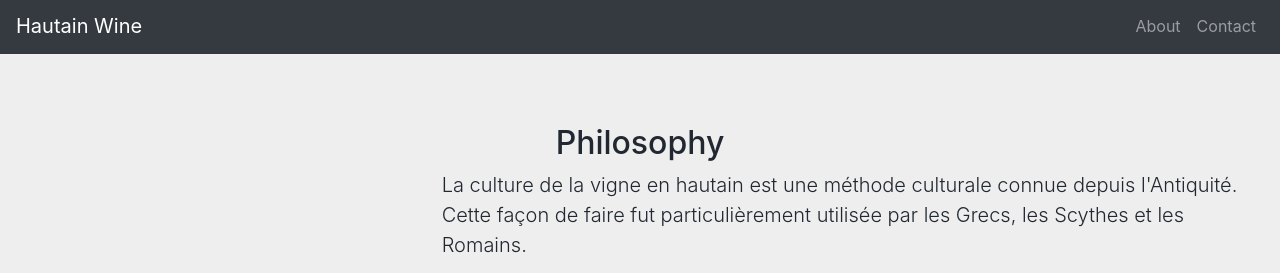
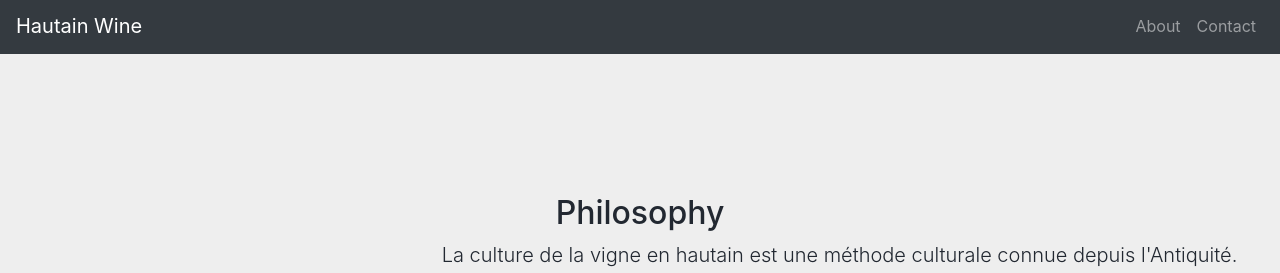
Before and after one commit to faizanbardai/wacho-business-site, a plain HTML site: page index.html in a window 1280 px wide. Shown: the part 802-1075 px from the top of the page. Drawn offline with nearby package versions, Linux system fonts and the light colour scheme; grey boxes are pictures that could not be loaded.

Commit message:
offset set to 140px

```diff
--- a/index.css
+++ b/index.css
@@ -14,7 +14,7 @@ header {
 }
 
 #about {
-  padding-top: 70px;
+  padding-top: 140px;
 }
 
 .handwritten {
```
